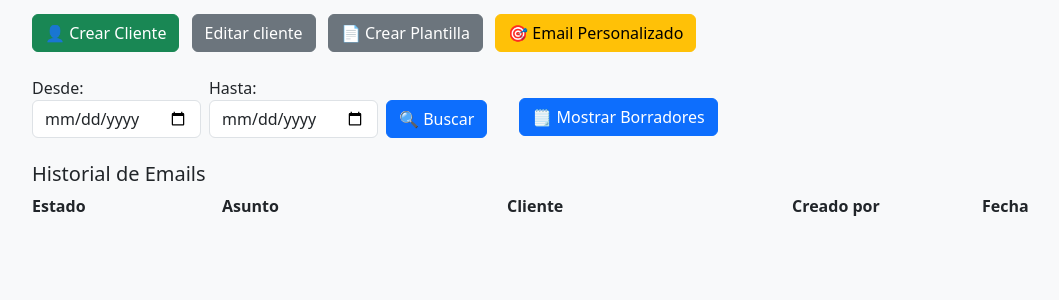
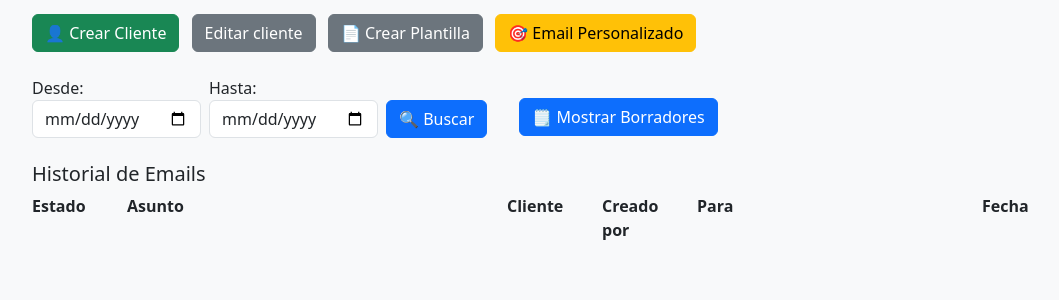
Before and after one commit to FabricioKenobi/WebInformesSekiura, a Django app: page / in a window 1280 px wide. Shown: the part 187-487 px from the top of the page, without its empty margins (50-1109 px from the left). Run offline with Django 5.2, Linux system fonts and the light colour scheme; the visitor is signed in with stand-in values (Sample User, id 1); data that the repository does not hold is empty; some libraries are stand-ins or nearby versions.

Commit message:
cambios menores a la ui

```diff
--- a/backend/api/templates/home.html
+++ b/backend/api/templates/home.html
@@ -43,10 +43,11 @@
 
 <!-- Encabezados -->
 <div class="row fw-bold mb-2">
-  <div class="col-2">Estado</div>
-  <div class="col-3">Asunto</div>
-  <div class="col-3">Cliente</div>
-  <div class="col-2">Creado por</div>
+  <div class="col-1">Estado</div>
+  <div class="col-4">Asunto</div>
+  <div class="col-1">Cliente</div>
+  <div class="col-1">Creado por</div>
+  <div class="col-3">Para</div>
   <div class="col-2">Fecha</div>
 </div>
 
@@ -59,16 +60,17 @@
                   type="button" data-bs-toggle="collapse" data-bs-target="#collapse{{ forloop.counter }}">
 
             <div class="row w-100">
-              <div class="col-2">
+              <div class="col-1">
                 {% if mail.enviado %}
                   📧 Enviado
                 {% else %}
                   📝 Borrador
                 {% endif %}
               </div>
-              <div class="col-3">{{ mail.asunto }}</div>
-              <div class="col-3">{{ mail.cliente.nombre }}</div>
-              <div class="col-2">{{ mail.usuario }}</div>
+              <div class="col-4">{{ mail.asunto }}</div>
+              <div class="col-1">{{ mail.cliente.nombre }}</div>
+              <div class="col-1">{{ mail.usuario }}</div>
+              <div class="col-3">{{ mail.cliente.lista_emails }}</div>
               <div class="col-2">{{ mail.fecha_evento }}</div>
             </div>
 
@@ -87,13 +89,12 @@
             {% else %}
               <em>Sin archivo adjunto.</em>
             {% endif %}
-            <p style="text-align: right;">elaborado por: {{ mail.usuario }}</p>
+
             </p>
             <p>
               {% if mail.enviado %}
-                Enviado: {{ mail.fecha_envio }}
+                <p>Enviado</p>
               {% else %}
-                Creado: {{ mail.fecha_evento }}
                 <a href="{% url 'enviar_email_guardado' mail.id %}" class="btn btn-sm btn-success ms-2">
                   Enviar ahora
                 </a>
@@ -101,9 +102,7 @@
                   Editar
                 </a>
               {% endif %}
-              <p style="text-align: right;">
-                to: {{ mail.cliente.lista_emails }}
-              </p>
+
             </p>
           </div>
         </div>
--- a/backend/api/templates/lista_borradores.html
+++ b/backend/api/templates/lista_borradores.html
@@ -1,6 +1,7 @@
 {% extends 'base.html' %}
 
 {% block content %}
+
 <h2 class="h5">Borradores de Emails</h2>
 
 <!-- Encabezados -->
--- a/backend/api/views.py
+++ b/backend/api/views.py
@@ -85,11 +85,11 @@ def home_view(request):
         emails = emails.filter(fecha_envio__date__lte=parse_date(fecha_fin))
 
     emails = emails.order_by('-fecha_envio')
-    for m in emails:
+    '''for m in emails:
         if isinstance(m.asunto, str):
             i = m.asunto.find("Informe")
             if i != -1:
-                m.asunto = m.asunto[i:]
+                m.asunto = m.asunto[i:]'''
 
     return render(request, 'home.html', {
         'emails': emails,
@@ -297,11 +297,11 @@ def lista_borradores(request):
     context = {
         'emails': borradores
     }
-    for m in borradores:
+    '''for m in borradores:
         if isinstance(m.asunto, str):
             i = m.asunto.find("Informe")
             if i != -1:
-                m.asunto = m.asunto[i:]
+                m.asunto = m.asunto[i:]'''
 
     return render(request, 'lista_borradores.html', context)
 
```
